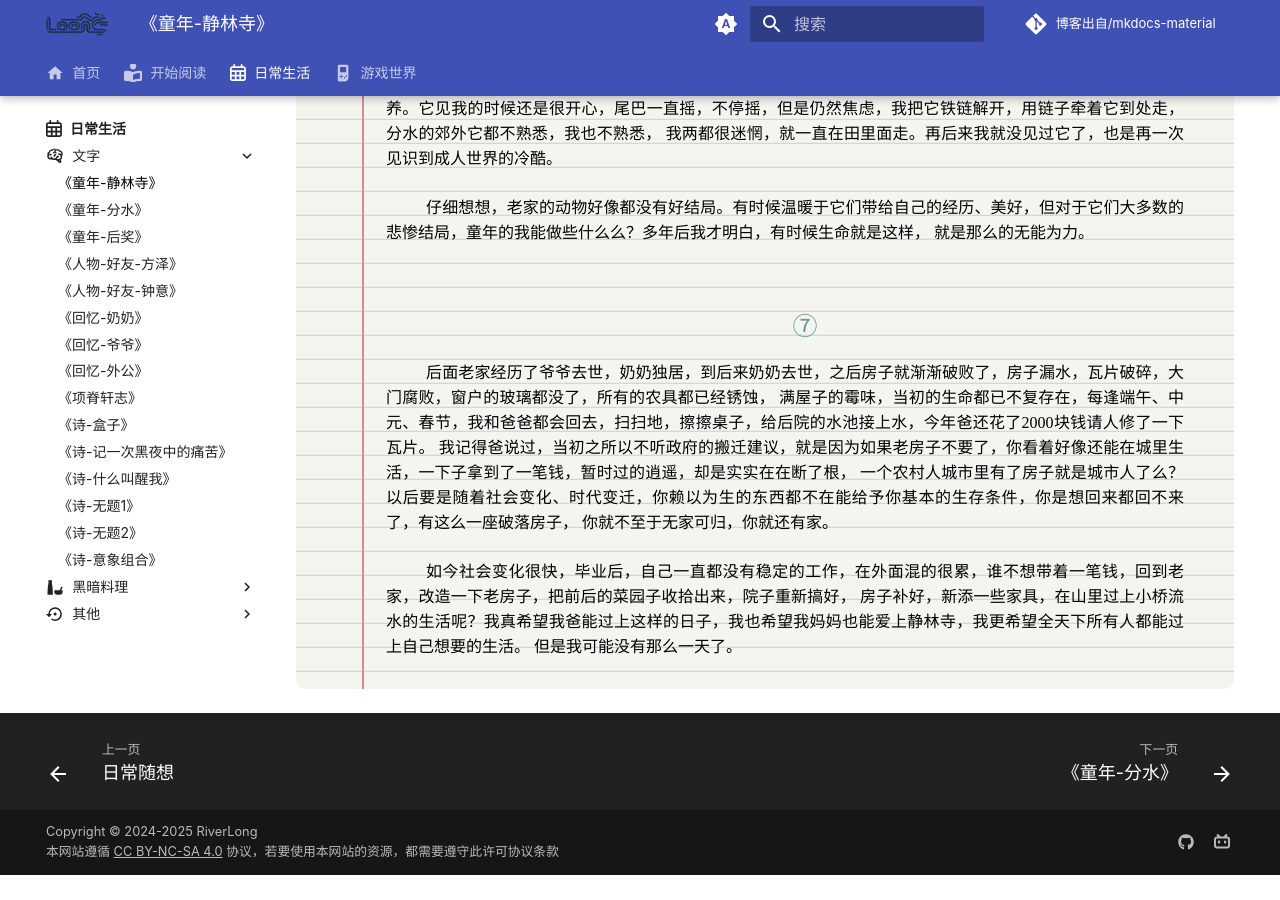
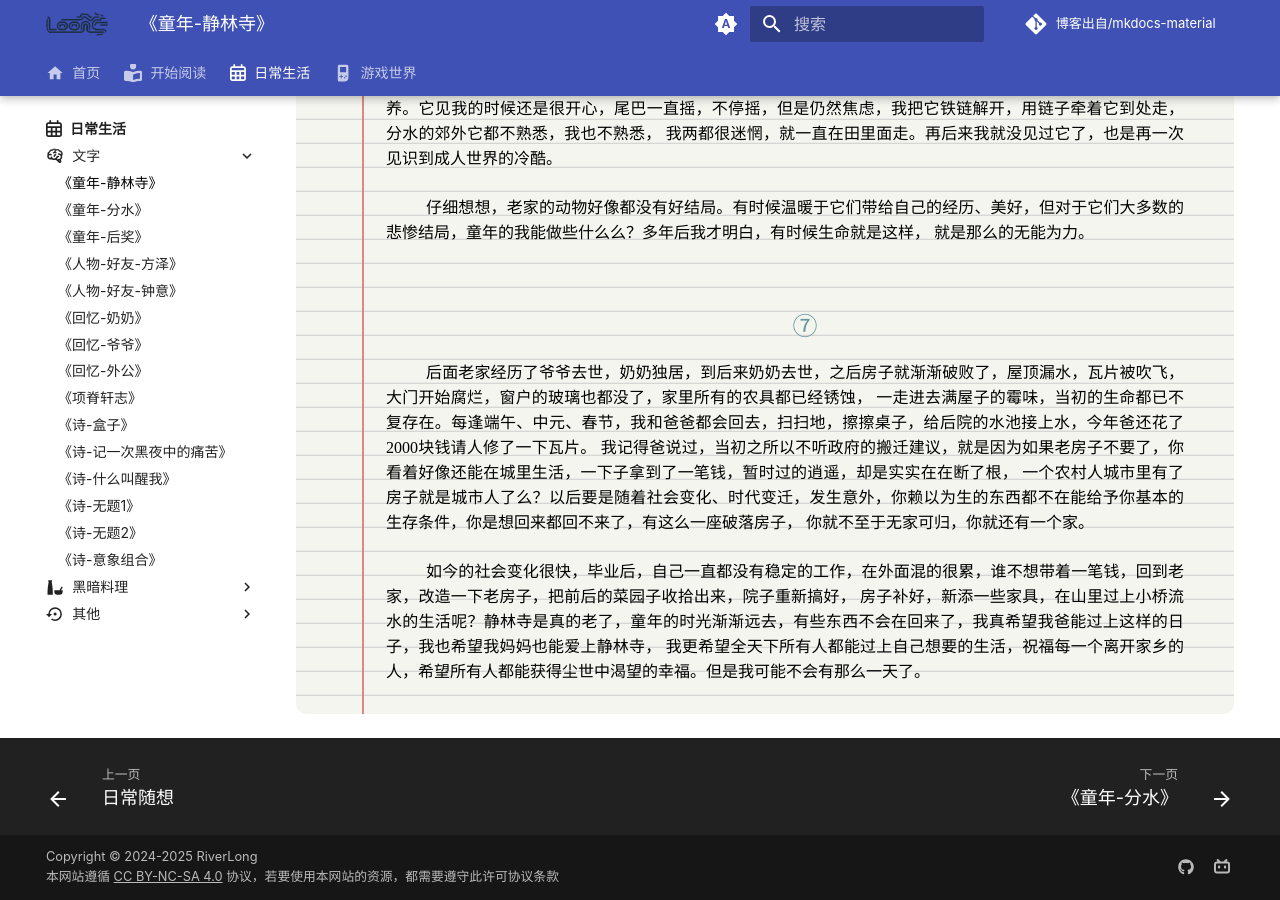
Before and after one commit to 971230/971230.github.io, an MkDocs documentation site: the page built from docs/日常/文字/童年-静林寺.md, in a window 1280 px wide and 900 px high, scrolled down 6502 px. Built offline with MkDocs 1.6.1 and Material for MkDocs 9.7.7, drawn with Linux system fonts in a browser that asks for light colours; some web fonts are replaced; comment, search, counter and statistics services are not loaded; before the commit the page ends 7377 px from its top, so only the background shows below that.

Commit message:
更新一些东西

```diff
--- a/docs/日常/文字/童年-静林寺.md
+++ b/docs/日常/文字/童年-静林寺.md
@@ -265,16 +265,16 @@ hide:
 <h2>⑦</h2>
 
 <p>
-后面老家经历了爷爷去世，奶奶独居，到后来奶奶去世，之后房子就渐渐破败了，房子漏水，瓦片破碎，大门腐败，窗户的玻璃都没了，所有的农具都已经锈蚀，
-满屋子的霉味，当初的生命都已不复存在，每逢端午、中元、春节，我和爸爸都会回去，扫扫地，擦擦桌子，给后院的水池接上水，今年爸还花了2000块钱请人修了一下瓦片。
+后面老家经历了爷爷去世，奶奶独居，到后来奶奶去世，之后房子就渐渐破败了，屋顶漏水，瓦片被吹飞，大门开始腐烂，窗户的玻璃也都没了，家里所有的农具都已经锈蚀，
+一走进去满屋子的霉味，当初的生命都已不复存在。每逢端午、中元、春节，我和爸爸都会回去，扫扫地，擦擦桌子，给后院的水池接上水，今年爸还花了2000块钱请人修了一下瓦片。
 我记得爸说过，当初之所以不听政府的搬迁建议，就是因为如果老房子不要了，你看着好像还能在城里生活，一下子拿到了一笔钱，暂时过的逍遥，却是实实在在断了根，
-一个农村人城市里有了房子就是城市人了么？以后要是随着社会变化、时代变迁，你赖以为生的东西都不在能给予你基本的生存条件，你是想回来都回不来了，有这么一座破落房子，
-你就不至于无家可归，你就还有家。
+一个农村人城市里有了房子就是城市人了么？以后要是随着社会变化、时代变迁，发生意外，你赖以为生的东西都不在能给予你基本的生存条件，你是想回来都回不来了，有这么一座破落房子，
+你就不至于无家可归，你就还有一个家。
 </p>
 
 <p>
-如今社会变化很快，毕业后，自己一直都没有稳定的工作，在外面混的很累，谁不想带着一笔钱，回到老家，改造一下老房子，把前后的菜园子收拾出来，院子重新搞好，
-房子补好，新添一些家具，在山里过上小桥流水的生活呢？我真希望我爸能过上这样的日子，我也希望我妈妈也能爱上静林寺，我更希望全天下所有人都能过上自己想要的生活。
-但是我可能没有那么一天了。
+如今的社会变化很快，毕业后，自己一直都没有稳定的工作，在外面混的很累，谁不想带着一笔钱，回到老家，改造一下老房子，把前后的菜园子收拾出来，院子重新搞好，
+房子补好，新添一些家具，在山里过上小桥流水的生活呢？静林寺是真的老了，童年的时光渐渐远去，有些东西不会在回来了，我真希望我爸能过上这样的日子，我也希望我妈妈也能爱上静林寺，
+我更希望全天下所有人都能过上自己想要的生活，祝福每一个离开家乡的人，希望所有人都能获得尘世中渴望的幸福。但是我可能不会有那么一天了。
 </p>
 </div>
```
Also changed, not shown: docs/日常/文字/童年-分水.md (+7 -6 lines), docs/日常/文字/自杀的权利.md (+6 -4 lines).
